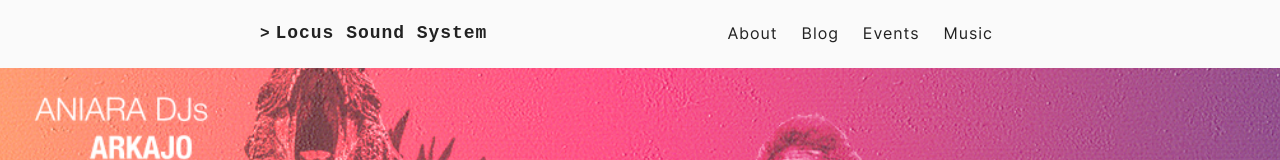
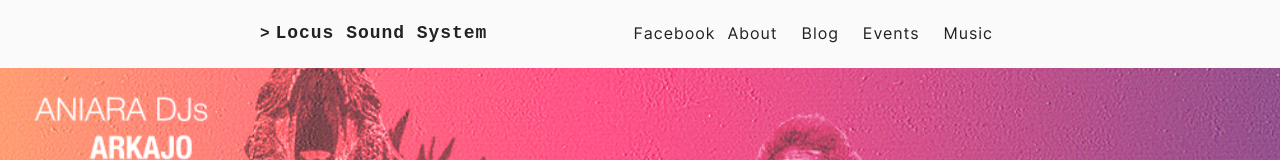
Before and after one commit to RavenWare/ravenware.github.io, a plain HTML site: page index.html in a window 1280 px wide. Shown: the top 160 px of the page. Drawn offline with nearby package versions, Linux system fonts and the light colour scheme; some packages are replaced by stand-ins of ours; a script that the page names is missing.

Commit message:
rebuilding site Sat Jul  2 10:12:21 CEST 2022

```diff
--- a/index.html
+++ b/index.html
@@ -100,10 +100,10 @@
         <span class="header__right">
 
                 <nav class="menu">
-    <ul class="menu__inner"><li><a href="https://ravenware.github.io/about/">About</a></li><li><a href="https://ravenware.github.io/posts/">Blog</a></li><li><a href="https://ravenware.github.io/events/">Events</a></li><li><a href="https://ravenware.github.io/music/">Music</a></li>
+    <ul class="menu__inner">
+        <a href="https://www.facebook.com/locussoundsystem">Facebook</a><li><a href="https://ravenware.github.io/about/">About</a></li><li><a href="https://ravenware.github.io/posts/">Blog</a></li><li><a href="https://ravenware.github.io/events/">Events</a></li><li><a href="https://ravenware.github.io/music/">Music</a></li>
     </ul>
 </nav>
-
                 <span class="menu-trigger">
                     <svg xmlns="http://www.w3.org/2000/svg" viewBox="0 0 24 24">
                         <path d="M0 0h24v24H0z" fill="none"/>
```
Also changed, not shown: 404.html (+2 -2 lines), about/index.html (+2 -2 lines), about_complete/index.html (+2 -2 lines), categories/events/index.html (+2 -2 lines), categories/index.html (+2 -2 lines), events/index.html (+2 -2 lines), klubblocus/index.html (+2 -2 lines), music/index.html (+2 -2 lines), posts/2022/06/intervju-arkajo/index.html (+2 -2 lines), posts/index.html (+2 -2 lines), series/index.html (+2 -2 lines), tags/aniara/index.html (+2 -2 lines), tags/index.html (+2 -2 lines), tags/locus/index.html (+2 -2 lines), 3 more files.
